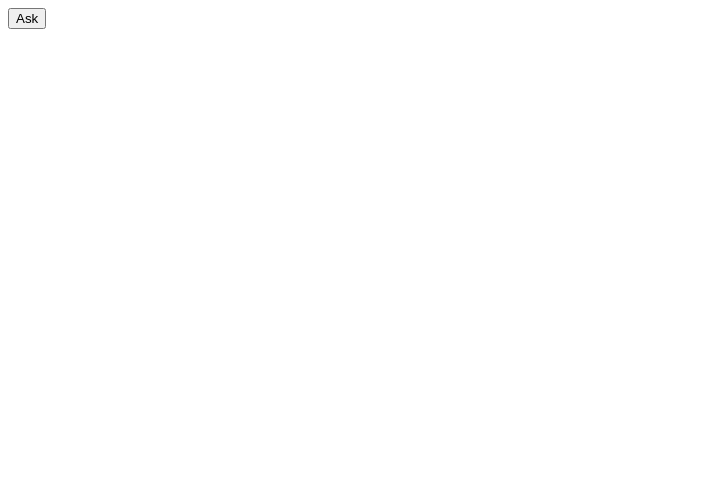
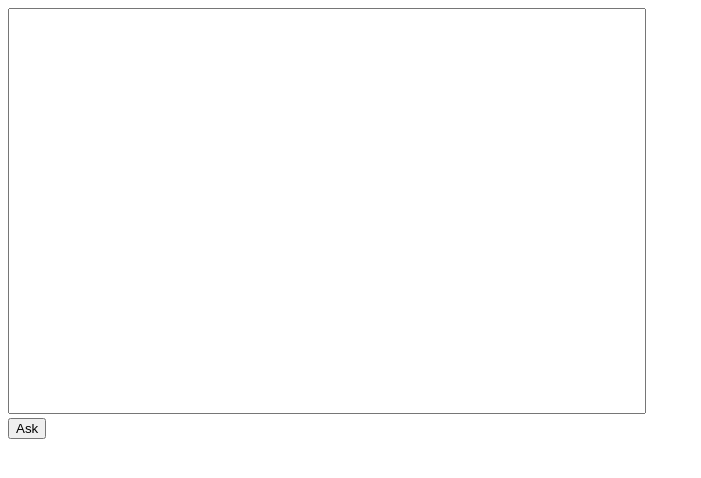
Before and after one commit to marvinisaac/solo-rpg, a Vue app: page / in a window 1280 px wide. Shown: the top 478 px of the page, without its empty margins (0-701 px from the left). Built offline with nearby package versions, Linux system fonts and the light colour scheme.

Commit message:
💄 Create basic layout of app

```diff
--- a/package.json
+++ b/package.json
@@ -18,7 +18,9 @@
     "@vue/compiler-sfc": "^3.0.0",
     "babel-eslint": "^10.1.0",
     "eslint": "^6.7.2",
-    "eslint-plugin-vue": "^7.0.0-0"
+    "eslint-plugin-vue": "^7.0.0-0",
+    "node-sass": "^5.0.0",
+    "sass-loader": "^10.1.0"
   },
   "eslintConfig": {
     "root": true,
--- a/src/app/App.vue
+++ b/src/app/App.vue
@@ -1,17 +1,37 @@
 <template>
-    <button @click="ask()">
-        Ask
-    </button>
+    <div>
+        <textarea v-model="text"></textarea>
+    </div>
+    <div>
+        <button @click="ask()">
+            Ask
+        </button>
+    </div>
 </template>
 
 <script>
 import mythic from './services/mythic.js'
 
 export default {
+    data: () => ({
+        text: ''
+    }),
     methods: {
         ask() {
-            console.log(mythic.ask())
+            const result = mythic.ask()
+            this.text += '\r\n\r\n'
+            this.text += `> ${result.result}`
+            this.text += '\r\n\r\n'
         }
     }
 }
 </script>
+
+<style lang="scss" scoped>
+textarea {
+    height: 50vh;
+    outline: none;
+    resize: none;
+    width: 50%;
+}
+</style>
```
Also changed, not shown: 1 other file (tests, documents, lock files or other folders).
